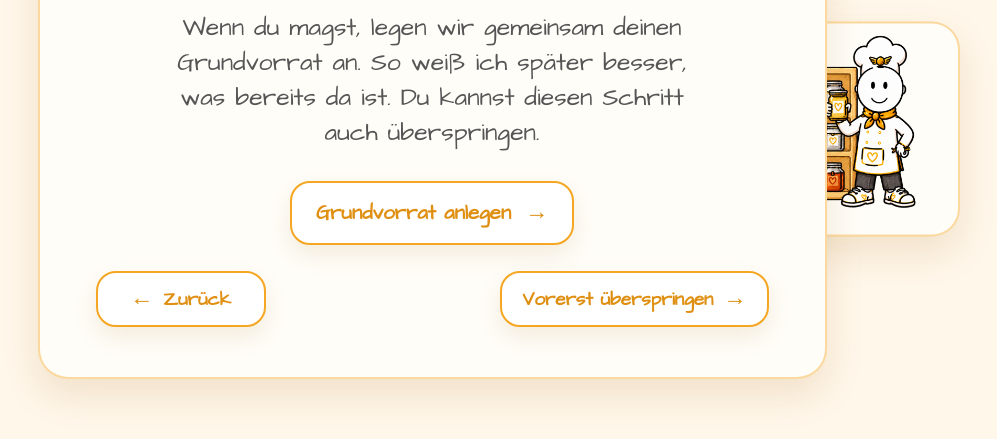
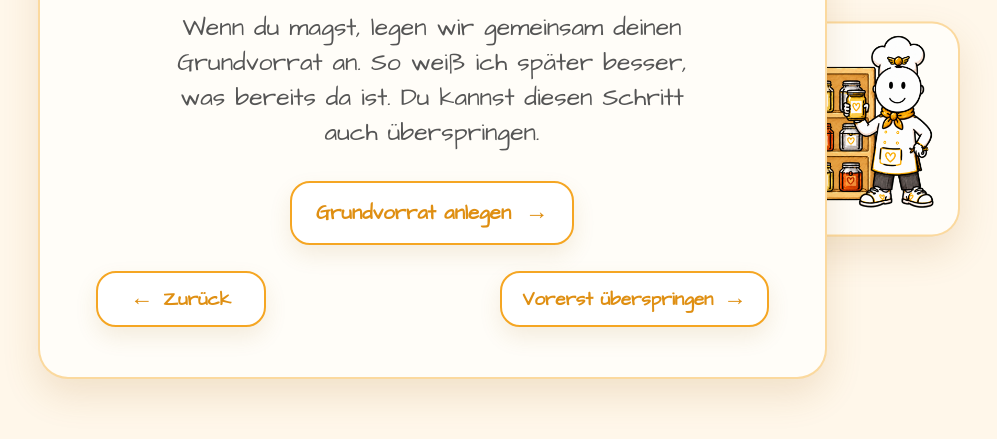
Before and after one commit to ManuelaSepp/Kuechenpilot, a plain HTML site: page grundvorrat.html in a window 1280 px wide. Shown: the part 271-710 px from the top of the page, without its empty margins (75-1072 px from the left). Drawn offline with Linux system fonts and the light colour scheme.

Commit message:
Pilotbild innerhalb der Karte nach rechts verschieben

```diff
--- a/grundvorrat.html
+++ b/grundvorrat.html
@@ -174,6 +174,10 @@
         }
 
         @media (min-width: 761px) {
+            body.stock-page .pilot-card.pilot-desktop img {
+                transform: translateX(18px);
+            }
+
             .stock-page .button-row.double .next-button {
                 min-width: 170px;
                 min-height: 56px;
```
